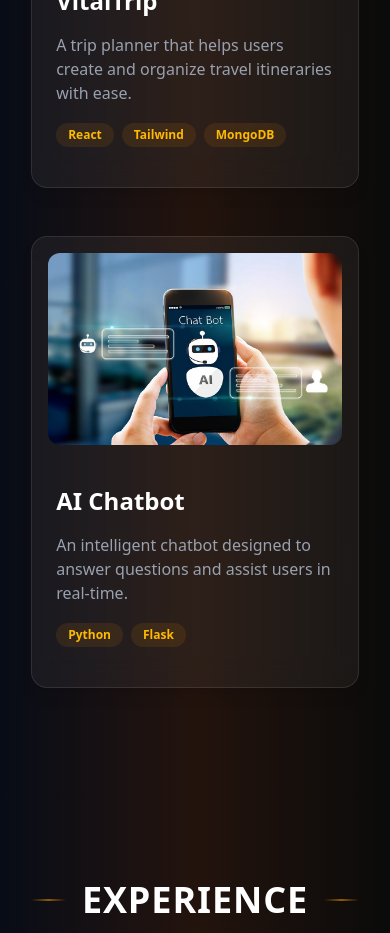
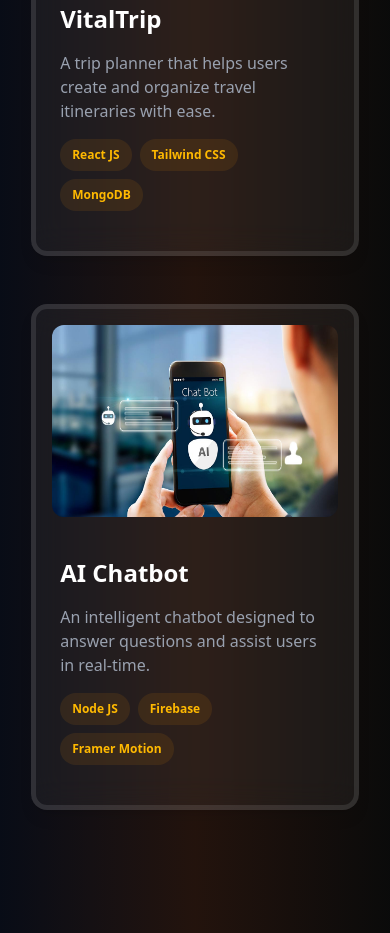
Before and after one commit to D-moc/My-Portfolio-Website, a React (Vite) app: page / in a window 390 px wide. Shown: the part 2000-2933 px from the top of the page. Built offline with nearby package versions, Linux system fonts and the light colour scheme.

Commit message:
changes some section

```diff
--- a/src/components/Education.jsx
+++ b/src/components/Education.jsx
@@ -7,7 +7,7 @@ const educationData = [
     degree: "B.Tech in Electronics and Computer Engineering (EXCP)",
     institution: "K.J. Somaiya College of Engineering",
     duration: "2023 - 2027",
-    grade: "8.6 CGPA",
+    grade: "8.37 CGPA",
     description:
       "Pursuing my undergraduate degree with a focus on Electronics and Computer Engineering, gaining knowledge in hardware, software, and system design.",
   },
@@ -72,12 +72,12 @@ const Education = () => {
               >
                 {/* Card */}
                 <div
-                  className={`w-[95%] md:w-[48%] backdrop-blur-xl bg-white/10 border border-white/20
+                  className={`w-[95%] md:w-[48%] backdrop-blur-xl bg-white/5 border-5 border-white/20
                               rounded-xl shadow-lg p-8 relative z-10 hover:shadow-amber-500/40
                               transition duration-300`}
                 >
                   <div className="flex items-center gap-3 mb-4">
-                    <FaGraduationCap className="text-amber-400 text-2xl" />
+                    <FaGraduationCap className="text-red-400 text-2xl" />
                     <h3 className="text-2xl font-semibold text-white">
                       {edu.degree}
                     </h3>
--- a/src/components/Experience.jsx
+++ b/src/components/Experience.jsx
@@ -12,7 +12,7 @@ const experiences = [
       "Mentored juniors in software and electronics projects.",
       "Improved team collaboration through knowledge-sharing sessions.",
     ],
-    skills: ["JavaScript", "React", "Leadership", "Team Management"],
+    skills: ["JavaScript", "React JS","Tailwind CSS"],
   },
   {
     role: "Hardware Team Member",
@@ -23,18 +23,7 @@ const experiences = [
       "Contributed to research papers and technical documentation.",
       "Implemented web scraping solutions for robotics data collection.",
     ],
-    skills: ["ROS2", "Python","Linux", "Web Scraping"],
-  },
-  {
-    role: "Web Development Intern",
-    company: "Prodigy Infotech",
-    period: "Jun 2024 – Aug 2024",
-    description: [
-      "Built small frontend projects to strengthen React skills.",
-      "Collaborated with mentors on real-world web development tasks.",
-      "Enhanced problem-solving and coding practices in a professional setup.",
-    ],
-    skills: ["React", "JavaScript", "Tailwind CSS", "Git/GitHub"],
+    skills: ["Python","Linux", "ROS2", "Web Scraping"],
   },
 ];
 
--- a/src/components/Projects.jsx
+++ b/src/components/Projects.jsx
@@ -1,7 +1,7 @@
 import React, { useState } from "react";
 import { motion } from "framer-motion";
 import gyaanBhandarImg from "../assets/gyanbhandar.jpg";
-import vitalTripImg from "../assets/vitaltrip.jpeg";
+import vitalTripImg from "../assets/VitalTrip.jpg";
 import aiChatbotImg from "../assets/aichatbot.jpg";
 
 const projects = [
@@ -11,7 +11,7 @@ const projects = [
     description:
       "An online book store platform with search, categories, and secure checkout.",
     image: gyaanBhandarImg,
-    tags: ["React", "Node.js", "MongoDB",],
+    tags: ["React JS", "Bootstrap", "HTML5",],
     github: "https://github.com/D-moc/gyaan-bhandar",
     webapp: "https://gyaan-bhandar-demo.com",
   },
@@ -21,7 +21,7 @@ const projects = [
     description:
       "A trip planner that helps users create and organize travel itineraries with ease.",
     image: vitalTripImg,
-    tags: ["React", "Tailwind", "MongoDB"],
+    tags: ["React JS", "Tailwind CSS", "MongoDB",],
     github: "https://github.com/D-moc/vitaltrip",
     webapp: "https://vitaltrip-demo.com",
   },
@@ -31,7 +31,7 @@ const projects = [
     description:
       "An intelligent chatbot designed to answer questions and assist users in real-time.",
     image: aiChatbotImg,
-    tags: ["Python", "Flask"],
+    tags: ["Node JS", "Firebase", "Framer Motion"],
     github: "https://github.com/D-moc/ai-chatbot",
     webapp: "https://ai-chatbot-demo.com",
   },
@@ -83,7 +83,7 @@ const Projects = () => {
           <motion.div
             key={project.id}
             onClick={() => handleOpenModal(project)}
-            className="backdrop-blur-lg bg-white/5 border border-white/10
+            className="backdrop-blur-lg bg-white/5 border-5 border-white/10
                        rounded-2xl shadow-lg overflow-hidden cursor-pointer
                        hover:shadow-amber-500/30 hover:-translate-y-2
                        transition-transform duration-300"
@@ -96,7 +96,7 @@ const Projects = () => {
               <img
                 src={project.image}
                 alt={project.title}
-                className="w-full h-48 object-cover rounded-xl"
+                className="w-full h-48 object-fit rounded-xl"
               />
             </div>
             <div className="p-6">
@@ -111,7 +111,7 @@ const Projects = () => {
                   <span
                     key={index}
                     className="inline-block bg-amber-500/10 text-xs font-semibold
-                               text-amber-400 rounded-full px-3 py-1 mr-2 mb-2"
+                               text-amber-400 rounded-full px-3 py-2 mr-2 mb-2"
                   >
                     {tag}
                   </span>
@@ -126,7 +126,7 @@ const Projects = () => {
       {selectedProject && (
         <div className="fixed inset-0 z-50 flex items-center justify-center bg-black/90 p-4">
           <div className="backdrop-blur-xl bg-white/5 border border-white/10
-                          rounded-2xl shadow-2xl w-[95%] max-w-3xl overflow-hidden relative">
+                          rounded-2xl shadow-2xl w-[95%] max-w-3xl h-[85vh] overflow-hidden relative flex flex-col">
             <div className="flex justify-end p-4">
               <button
                 onClick={handleCloseModal}
@@ -136,15 +136,15 @@ const Projects = () => {
               </button>
             </div>
 
-            <div className="flex flex-col">
-              <div className="w-full flex justify-center px-4">
+            <div className="flex flex-col justify-center">
+              <div className="w-full flex justify-center px-4 h-[40%]">
                 <img
                   src={selectedProject.image}
                   alt={selectedProject.title}
-                  className="w-[95%] object-contain rounded-xl shadow-lg"
+                  className="w-[95%] h-full object-contain rounded-xl shadow-lg"
                 />
               </div>
-              <div className="p-6 lg:p-8">
+              <div className="p-6 lg:p-8 h-[60%] overflow-y-auto">
                 <h3 className="text-3xl font-bold text-amber-400 mb-4">
                   {selectedProject.title}
                 </h3>
--- a/src/components/Skills.jsx
+++ b/src/components/Skills.jsx
@@ -12,7 +12,7 @@ const skillCategories = [
       "Bootstrap",
       "React JS",
       "Redux",
-
+      "GSAP",
     ],
   },
   {
@@ -21,11 +21,11 @@ const skillCategories = [
   },
   {
     title: "Languages",
-    skills: ["JavaScript", "Python", "C++","C",  "Java"],
+    skills: ["JavaScript", "Python", "C++","C",],
   },
   {
     title: "Tools",
-    skills: ["Git", "GitHub", "Figma", "VS Code"],
+    skills: ["Git", "GitHub", "Figma", "VS Code",],
   },
 ];
 
@@ -58,7 +58,7 @@ const Skills = () => {
             whileInView={{ opacity: 1, y: 0 }}
             transition={{ duration: 0.6, delay: index * 0.2 }}
             viewport={{ once: true }}
-            className="backdrop-blur-xl bg-white/5 border-2 border-white/20
+            className="backdrop-blur-xl bg-white/5 border-5 border-white/20
                        rounded-xl shadow-lg p-6 flex flex-col items-center
                        hover:shadow-red-500/40 transition duration-300
                        min-h-[300px] max-h-[300px]"
@@ -70,8 +70,8 @@ const Skills = () => {
               </h3>
             </div>
 
-            {/* Skills Grid (exact 3 rows) */}
-            <div className="grid grid-cols-3 gap-4 w-full">
+            {/* Skills Grid (exact 2 rows) */}
+            <div className="grid grid-cols-2 gap-4 w-full">
               {category.skills.map((skill, i) => (
                 <span
                   key={i}
```
